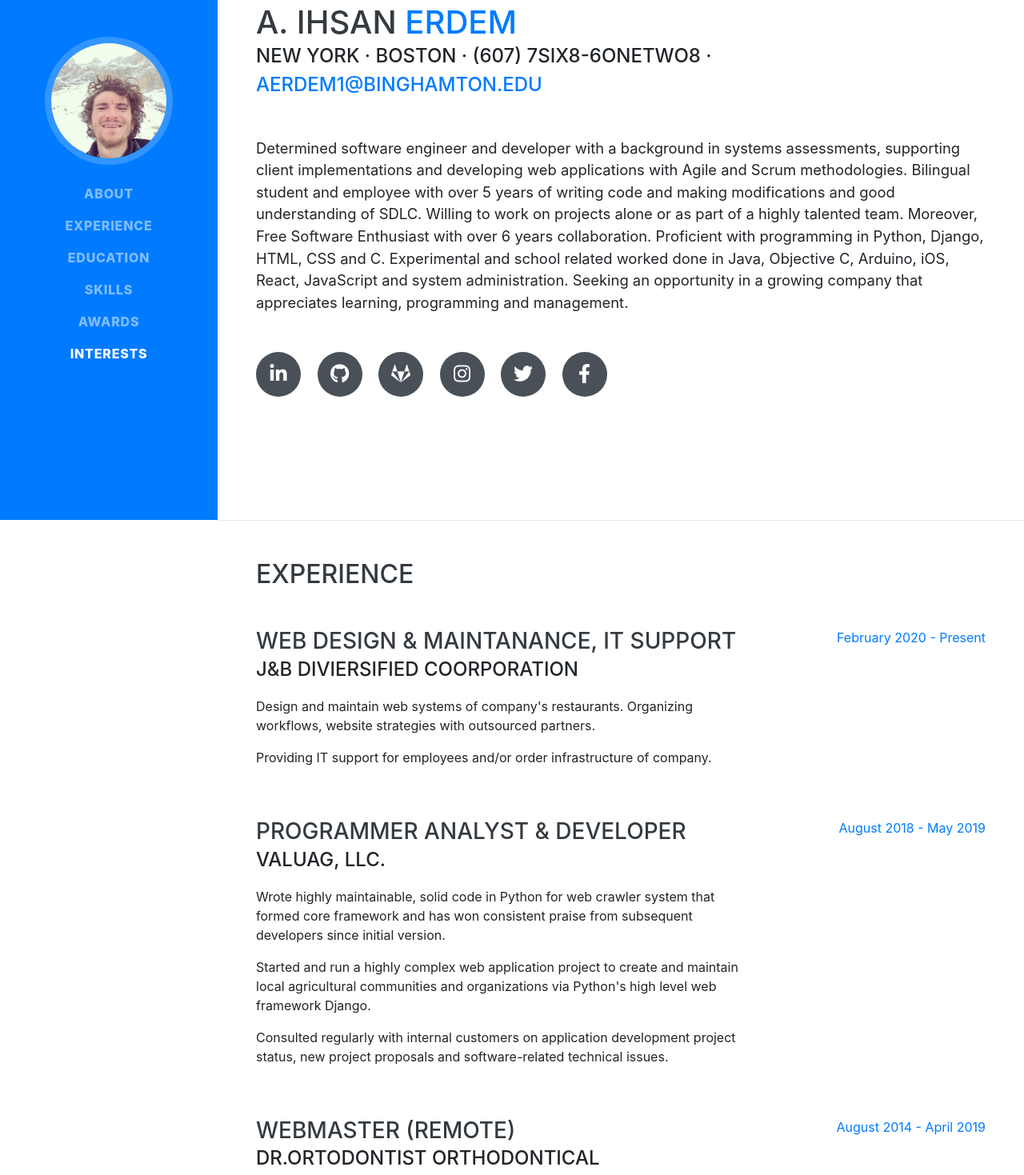
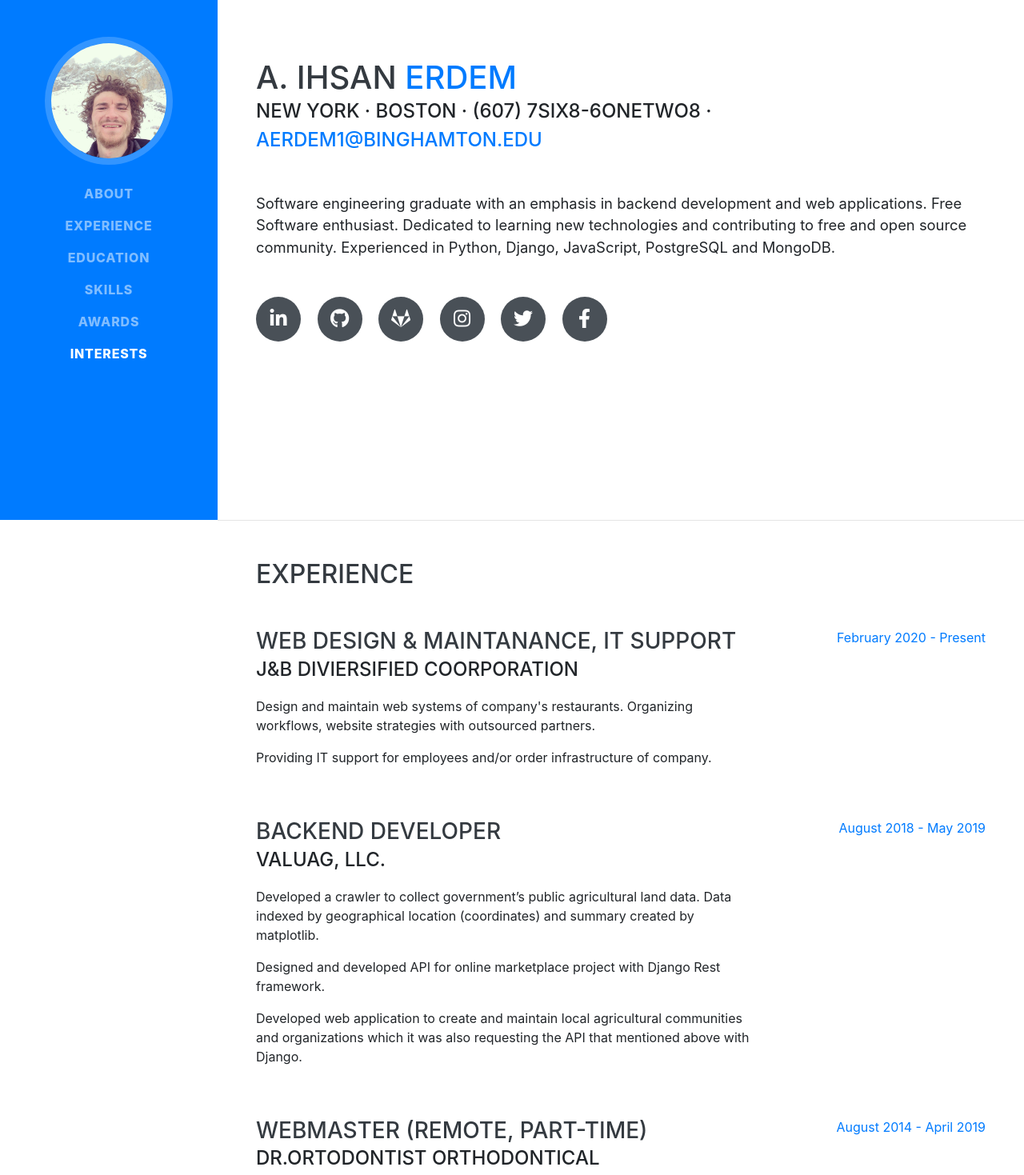
Before and after one commit to iErdem1/gh-pages, a website with bundled scripts: page index.html in a window 1280 px wide. Shown: the part 150-1619 px from the top of the page at 80% size. Built offline with nearby package versions, Linux system fonts and the light colour scheme; a web font is replaced by a local one.

Commit message:
index.html updated

```diff
--- a/index.html
+++ b/index.html
@@ -85,17 +85,9 @@
 						<a href="mailto:name@email.com">aerdem1@binghamton.edu</a>
 					</div>
 					<p class="lead mb-5">
-						Determined software engineer and developer with a background in systems
-						assessments, supporting client implementations and developing web
-						applications with Agile and Scrum methodologies. Bilingual student and
-						employee with over 5 years of writing code and making modifications and good
-						understanding of SDLC. Willing to work on projects alone or as part of a
-						highly talented team. Moreover, Free Software Enthusiast with over 6 years
-						collaboration. Proficient with programming in Python, Django, HTML, CSS and
-						C. Experimental and school related worked done in Java, Objective C,
-						Arduino, iOS, React, JavaScript and system administration. Seeking an
-						opportunity in a growing company that appreciates learning, programming and
-						management.
+						Software engineering graduate with an emphasis in backend development and web applications.
+						Free Software enthusiast. Dedicated to learning new technologies and contributing to free and
+						open source community. Experienced in Python, Django, JavaScript, PostgreSQL and MongoDB.
 					</p>
 					<div class="social-icons">
 						<a href="https://www.linkedin.com/in/ihsanerdem/">
@@ -153,22 +145,18 @@
 						class="resume-item d-flex flex-column flex-md-row justify-content-between mb-5"
 					>
 						<div class="resume-content">
-							<h3 class="mb-0">Programmer Analyst & Developer</h3>
+							<h3 class="mb-0">Backend Developer</h3>
 							<div class="subheading mb-3">ValuAg, LLC.</div>
 							<p>
-								Wrote highly maintainable, solid code in Python for web crawler
-								system that formed core framework and has won consistent praise from
-								subsequent developers since initial version.
+								Developed a crawler to collect government’s public agricultural land data.
+								Data indexed by geographical location (coordinates) and summary created by matplotlib.
 							</p>
 							<p>
-								Started and run a highly complex web application project to create
-								and maintain local agricultural communities and organizations via
-								Python's high level web framework Django.
+								Designed and developed API for online marketplace project with Django Rest framework.
 							</p>
 							<p>
-								Consulted regularly with internal customers on application
-								development project status, new project proposals and
-								software-related technical issues.
+								Developed web application to create and maintain local agricultural communities and
+								organizations which it was also requesting the API that mentioned above with Django.
 							</p>
 						</div>
 						<div class="resume-date text-md-right">
@@ -180,7 +168,7 @@
 						class="resume-item d-flex flex-column flex-md-row justify-content-between mb-5"
 					>
 						<div class="resume-content">
-							<h3 class="mb-0">Webmaster (Remote)</h3>
+							<h3 class="mb-0">Webmaster (Remote, Part-Time)</h3>
 							<div class="subheading mb-3">Dr.Ortodontist Orthodontical</div>
 							<p>
 								Completely updated and redesigned user experience for dental company
@@ -219,8 +207,9 @@
 								service.
 							</p>
 							<p>
-								Designed, coded and maintained built-in CRM application for
-								company's main product and management system.
+								Designed and developed built-in CRM application for company's main
+								product and management system and that system still actively using by sales
+								and HR departments.
 							</p>
 							<p>
 								Be part of enlarged system migration from Hetzner to AWS. Tested new
@@ -296,7 +285,7 @@
 						<div class="resume-content">
 							<h3 class="mb-0">Binghamton University</h3>
 							<div class="subheading mb-3">Bachelor of Science</div>
-							<div>Information Systems</div>
+							<div>Computer Science</div>
 						</div>
 						<div class="resume-date text-md-right">
 							<span class="text-primary">Graduated: August 2019</span>
@@ -306,7 +295,7 @@
 					<div class="resume-item d-flex flex-column flex-md-row justify-content-between">
 						<div class="resume-content">
 							<h3 class="mb-0">Istanbul Technical University</h3>
-							<div class="subheading mb-3">Bachelor of Engineering</div>
+							<div class="subheading mb-3">Bachelor of Science</div>
 							<div>Information Systems Engineering</div>
 						</div>
 						<div class="resume-date text-md-right">
@@ -326,6 +315,9 @@
 					<ul class="list-inline dev-icons">
 						<li class="list-inline-item">
 							<i class="fab fa-python"></i>
+						</li>
+						<li class="list-inline-item">
+							<i class="fab fa-docker"></i>
 						</li>
 						<li class="list-inline-item">
 							<i class="fab fa-html5"></i>
```
